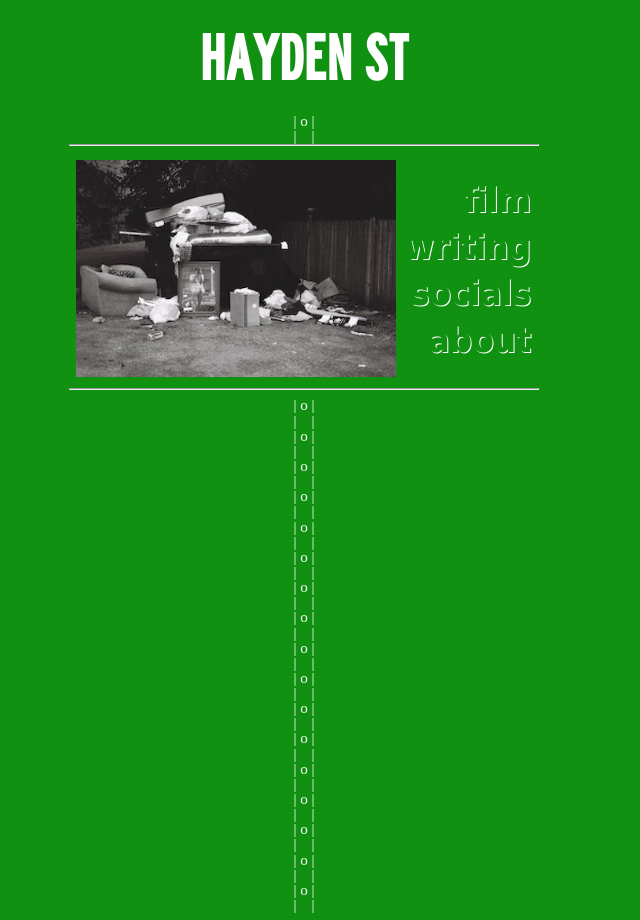
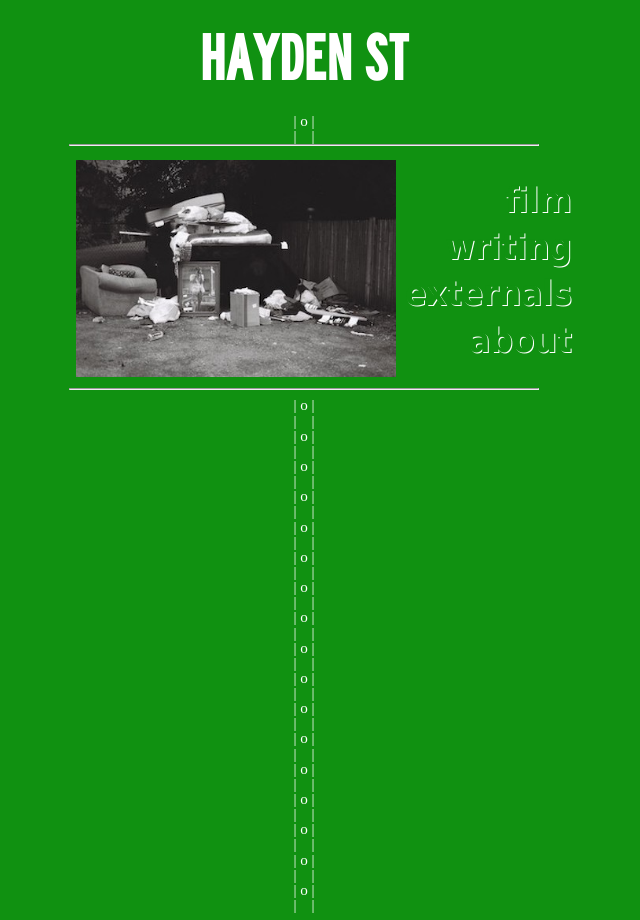
Before and after one commit to haydensta/haydenst.art, a plain HTML site: page index.html in a window 1280 px wide. Shown: the whole page, without its empty margins (336-976 px from the left). Drawn offline with Linux system fonts and the light colour scheme.

Commit message:
Update index.html
changed socials to externals

```diff
--- a/index.html
+++ b/index.html
@@ -188,7 +188,7 @@ a:active {
         <div class="text-new">
           <h2><a href="./film">film</a></h2>
           <h2><a href="./writing/fiction">writing</a></h2>
-          <h2><a href="socials.html">socials</a></h2>
+          <h2><a href="externals.html">externals</a></h2>
           <h2><a href="aboutme.html">about</a></h2>
         </div>
       </div>
```
